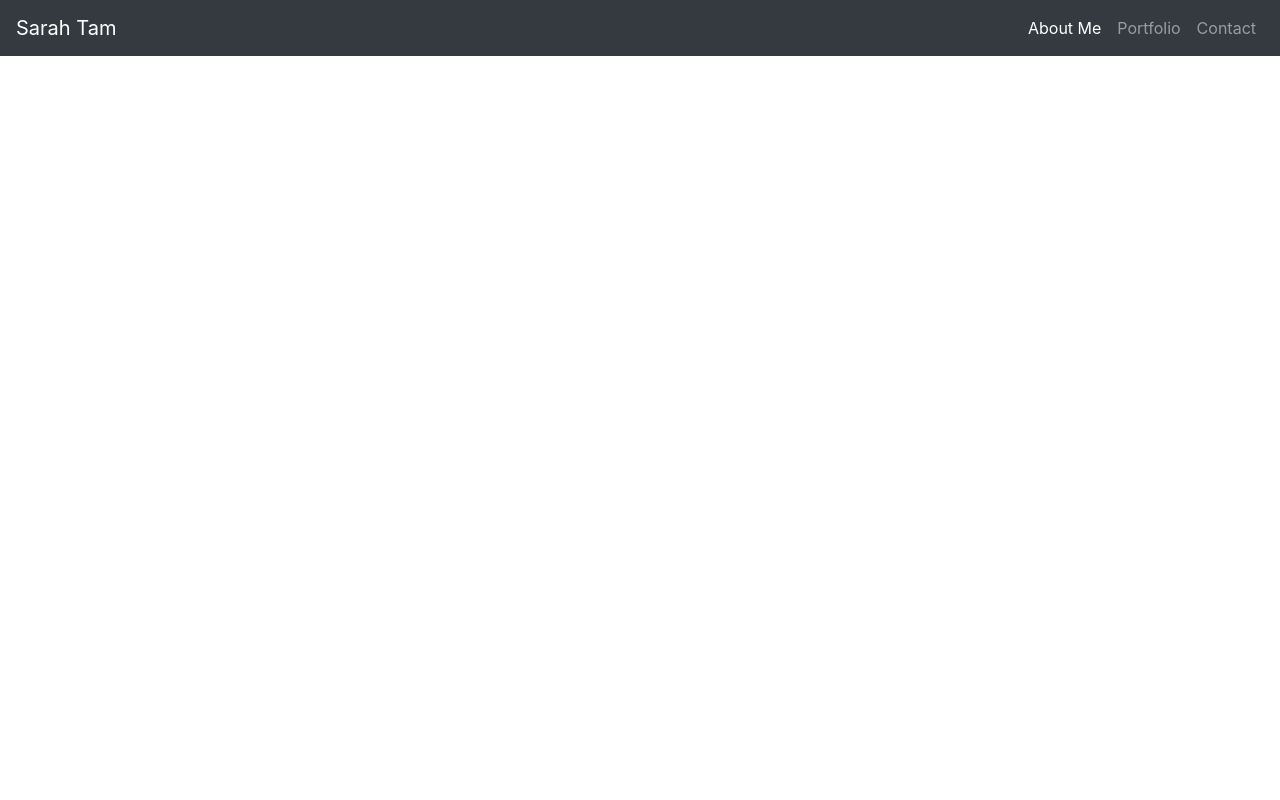
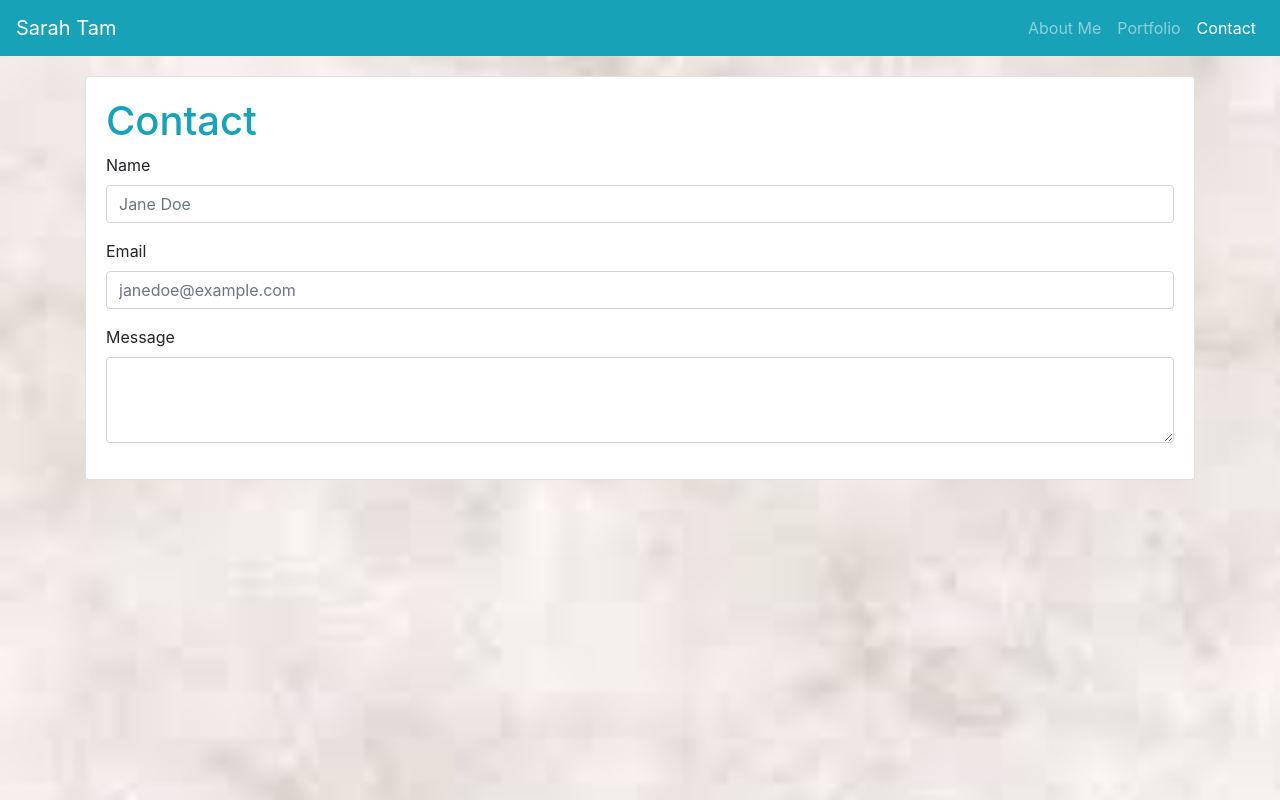
Before and after one commit to sarahtam718/Bootstrap-Portfolio, a plain HTML site: page contact.html in a window 1280 px wide. Drawn offline with nearby package versions, Linux system fonts and the light colour scheme.

Commit message:
index and contact page almost complete

```diff
--- a/contact.html
+++ b/contact.html
@@ -9,27 +9,46 @@
     <meta name="viewport" content="width=device-width, initial-scale=1, shrink-to-fit=no">
 
 </head>
-<body>
-        <nav class="navbar navbar-expand-lg navbar-dark bg-dark">
-                <a class="navbar-brand" href="#">Sarah Tam</a>
+<body class="view" style="background-image: url('./../Bootstrap-Portfolio/images/backgroundimage2.jpg'); background-repeat: no-repeat; background-size: cover; background-position: center center;">
+  <nav class="navbar navbar-expand-lg navbar-dark bg-info">
+      <a class="navbar-brand" href="./index.html">Sarah Tam</a>
       <button class="navbar-toggler" type="button" data-toggle="collapse" data-target="#navbarNav" aria-controls="navbarNav" aria-expanded="false" aria-label="Toggle navigation">
         <span class="navbar-toggler-icon"></span>
       </button>
       <div class="nav justify-content-end collapse navbar-collapse" id="navbarNav">
         <ul class="navbar-nav">
-                    <li class="nav-item active">
-                      <a class="nav-link" href="./index.html">About Me<span class="sr-only">(current)</span></a>
+          <li class="nav-item">
+            <a class="nav-link" href="./index.html">About Me</a>
           </li>
           <li class="nav-item">
             <a class="nav-link" href="./portfolio.html">Portfolio</a>
           </li>
-                    <li class="nav-item">
-                      <a class="nav-link" href="./contact.html">Contact</a>
+          <li class="nav-item active">
+            <a class="nav-link" href="./contact.html">Contact<span class="sr-only">(current)</span></a>
           </li>
           </li>
         </ul>
       </div>
     </nav>
-
+  <div class="container" style="margin-top: 20px">
+      <div class="card">
+            <div class="card-body">
+                <h1 class="text-info">Contact</h1>
+                <form>
+                  <div class="form-group">
+                    <label for="exampleFormControlInput1">Name</label>
+                    <input type="name" class="form-control" id="exampleFormControlInput1" placeholder="Jane Doe">
+                  </div>
+                  <div class="form-group">
+                      <label for="exampleFormControlInput1">Email</label>
+                      <input type="email" class="form-control" id="exampleFormControlInput1" placeholder="janedoe@example.com">
+                    </div>
+                    <div class="form-group">
+                    <label for="exampleFormControlTextarea1">Message</label>
+                    <textarea class="form-control" id="exampleFormControlTextarea1" rows="3"></textarea>
+                  </div>
+                </form>
+        </div>
+    </div>
 </body>
 </html>
```
Also changed, not shown: index.html (+20 -5 lines), portfolio.html (+20 -7 lines), images/IMG_1967.JPG (added), images/IMG_2424.JPG (added), images/backgroundimage.jpg (added), images/backgroundimage2.jpg (added), images/backgroundimage3.jpg (added), images/smiley.png (added), 2 other files. Lines whose indentation alone changed are shown as unchanged.
